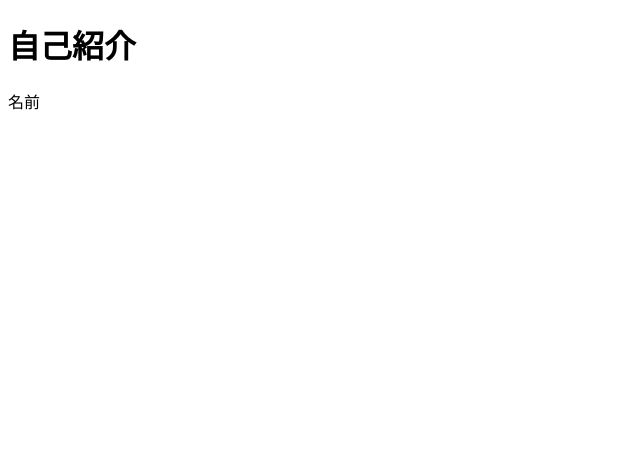
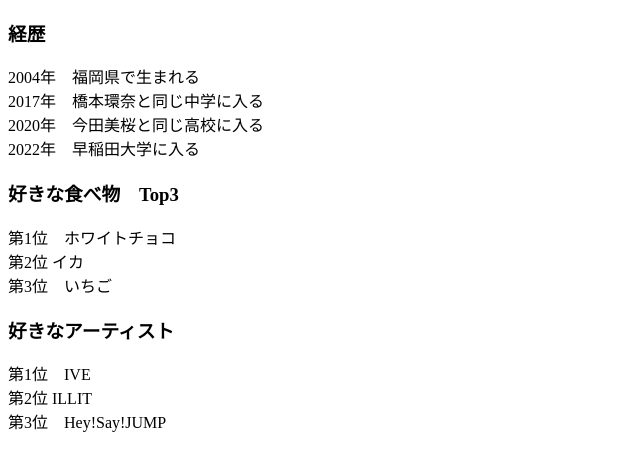
Before and after one commit to way-uu04/github.io, a plain HTML site: page index.html in a window 1280 px wide. Shown: the whole page, without its empty margins (0-640 px from the left). Drawn offline with Linux system fonts and the light colour scheme.

Commit message:
Update index.html

```diff
--- a/index.html
+++ b/index.html
@@ -1,11 +1,44 @@
 <!DOCTYPE html>
-<html>
-  <head>
-    <meta charset="utf-8">
-    <title>Progate</title>
-  </head>
-  <body>
-    <h1 class="title">自己紹介</h1>
-    <p>名前</p>
-  </body>
+<html lang="ja">
+<head>
+<meta charset="UTF-8">
+<meta http-equiv="X-UA-Compatible" content="IE=edge">
+<title>y.lの自己紹介</title>
+<meta name="viewport" content="width=device-width, initial-scale=1">
+<meta name="description" content="ここにサイト説明を入れます">
+<meta name="keywords" content="キーワード１,キーワード２,キーワード３,キーワード４,キーワード５">
+<link rel="stylesheet" href="css/style.css">
+<script src="js/openclose.js"></script>
+<script src="js/fixmenu_pagetop.js"></script>
+</head>
+
+<body class="Top">
+
+<div id="container">
+
+<div id="contents">
+
+<h3>経歴</h3>
+<p>2004年　福岡県で生まれる<br>
+2017年　橋本環奈と同じ中学に入る<br>
+2020年　今田美桜と同じ高校に入る<br>
+2022年　早稲田大学に入る</p>
+
+
+<h3>好きな食べ物　Top3</h3>
+<p>第1位　ホワイトチョコ<br>
+第2位 イカ<br>
+第3位　いちご</p>
+
+<h3>好きなアーティスト</h3>
+<p>第1位　IVE<br>
+第2位 ILLIT<br>
+第3位　Hey!Say!JUMP</p>
+
+</section>
+
+<!--/#container-->
+
+
+</body>
 </html>
```
